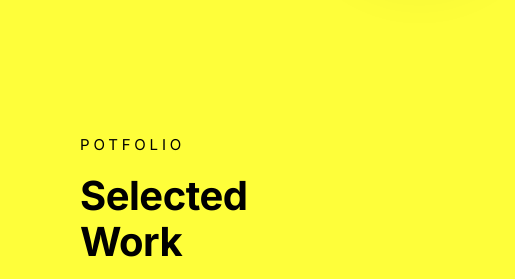
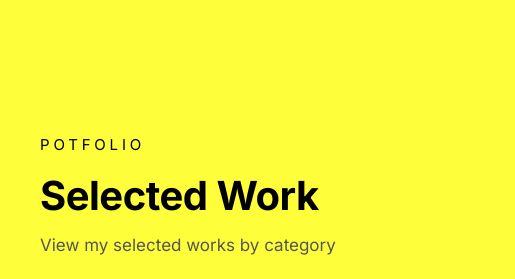
Before and after one commit to AustinHarkey/portfolio21, a plain HTML site: page index.html in a window 390 px wide. Shown: the part 823-1102 px from the top of the page, 515 px wide, since content can reach past the window. Drawn offline with Linux system fonts and the light colour scheme.

Commit message:
mobile menu, style changes

```diff
--- a/style.css
+++ b/style.css
@@ -1,4 +1,8 @@
 @import url('https://fonts.googleapis.com/css2?family=Inter:wght@100;200;300;400;500;600;700;800;900&display=swap');
+
+html {
+    overflow-x: hidden;
+}
 
 body {
     font-family: 'Inter', sans-serif;
@@ -954,6 +958,10 @@ box-shadow: 15px 15px 0px 3px #000;
         font-size: 40px;
     }
 
+    .container {
+        padding: 0 40px;
+    }
+
 
 
 
```
